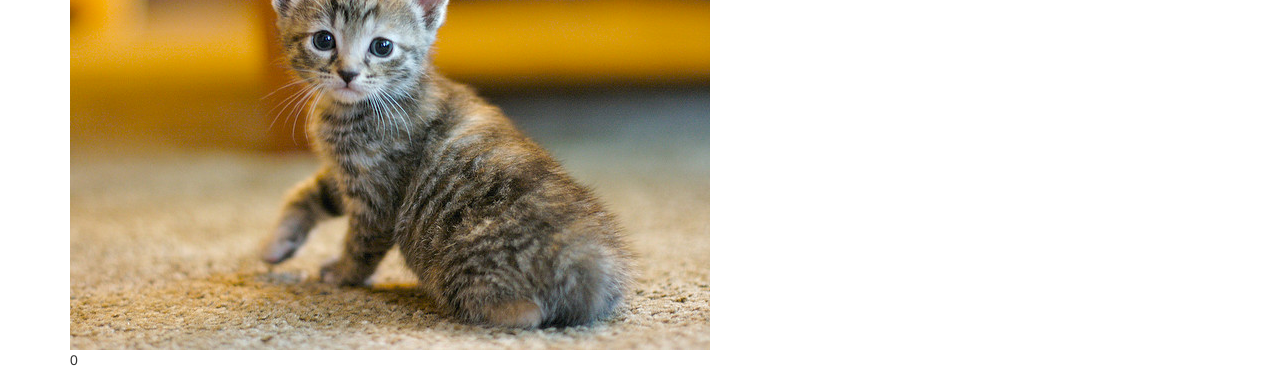
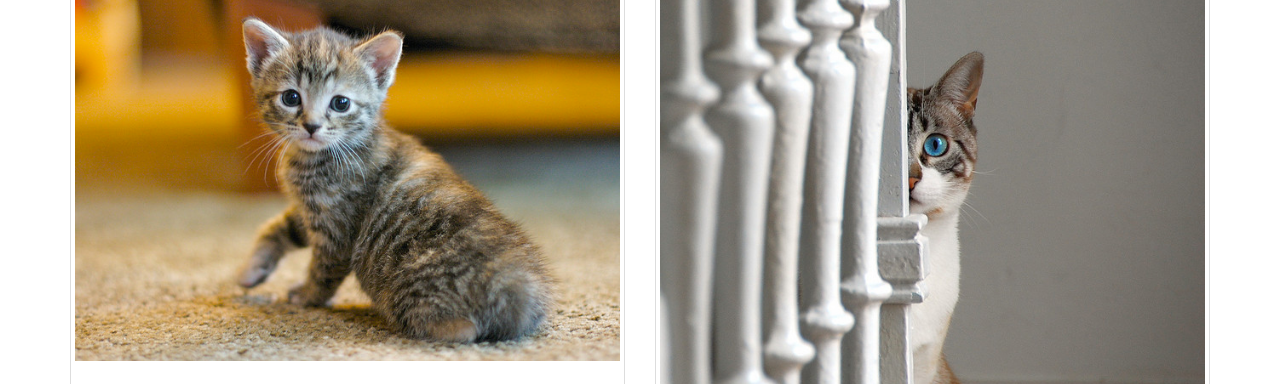
Before and after one commit to ITesic/udacity, a website: page cat-clicker/index.html in a window 1280 px wide. Shown: the part 76-460 px from the top of the page. Drawn offline with Linux system fonts and the light colour scheme.

Commit message:
Cat clicker v2.0

```diff
--- a/cat-clicker/index.html
+++ b/cat-clicker/index.html
@@ -10,17 +10,15 @@
 	<body>
 		<div class="container">
 			<div class="row">
-				<div class="col-sm-12 columns">
-					<img id="cat-image" class="link" src="images/cat.jpg" alt="Funny cat">
+				<div class="col-sm-12">
+					<h1 class="page-title">Cat clicker</h1>
 				</div>
 			</div>
-			<div class="row">
-				<div class="col-xs-12 columns">
-					<p id="score-counter">0</p>
-				</div>
-			</div>
+			<div class="row" id="cats-container"></div>
 		</div>
 
+
+		<script src="bower_components/jquery/dist/jquery.js"></script>
 		<script src="js/main.js"></script>
 	</body>
 </html>
--- a/cat-clicker/js/main.js
+++ b/cat-clicker/js/main.js
@@ -1,17 +1,55 @@
-(function () {
+(function ($) {
 	"use strict";
 
-	var image = document.getElementById('cat-image');
-	var counter = document.getElementById('score-counter');
-	var score = 0;
+	var cat = {
+		name: "",
+		image: "",
+		score: 0
+	}
+	var cats = [];
 
-	function incrementClicks() {
-		score = score + 1;
-		counter.innerHTML = score;
+	var catsContainer = $('#cats-container');
+
+	function drawCat(cat, i) {
+		catsContainer.append('<div class="col-sm-6" id="cat-' + i + '">'
+		+ '<div class="thumbnail">'
+		+ '<img id="cat-image" src="' + cat.image + '" alt=Cat ' + cat.name + '"/>'
+		+ '<div class="caption">'
+		+ '<h2>' + cat.name + '</h2>'
+		+ '<p id="cat-score">' + cat.score + '</p>'
+		+ '</div>'
+		+ '</div>'
+		+ '</div>');
 	}
 
-	image.addEventListener('click', function () {
-		incrementClicks();
-	}, false);
+	function incrementScore(cat, catContainer) {
+		cat.score = cat.score + 1;
+		catContainer.find('#cat-score').text(cat.score);
+	}
 
-})();
+	function drawCats(cats) {
+		cats.forEach(function (cat, i) {
+			drawCat(cat, i);
+
+			var catContainer = $('#cat-' + i);
+
+			catContainer.find('#cat-image').click(function () {
+					incrementScore(cat, catContainer);
+				});
+		});
+	}
+
+	cats = [
+	{
+		name: "Mace",
+		image: "images/cat.jpg",
+		score: 0
+	},
+	{
+		name: "Macak",
+		image: "images/cat2.jpg",
+		score: 0
+	}];
+	drawCats(cats);
+
+})(jQuery);
```
Also changed, not shown: cat-clicker/images/cat2.jpg (added).
